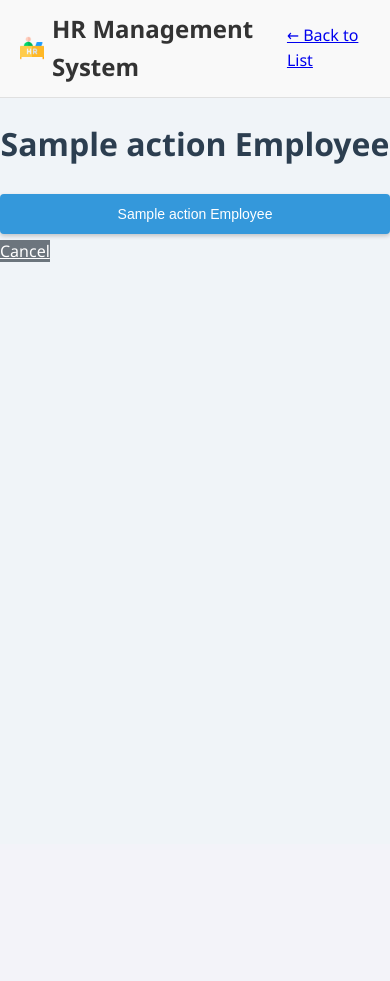
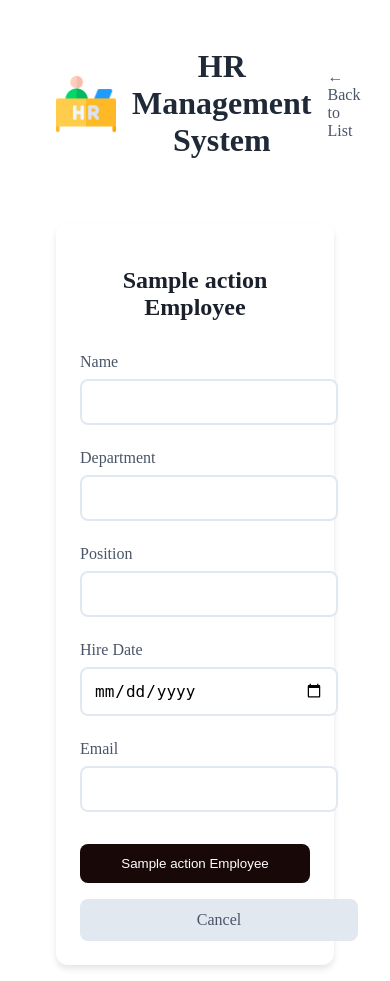
Before and after one commit to zubair-smd/HRManagement, a Django app: template employees/templates/employees/employee_form.html in a window 390 px wide. Before the commit the page ends 262 px from the top, so only its background shows below. Run offline with Django 3.2, Linux system fonts and the light colour scheme; the template is opened without the code that fills it: most values are stand-ins (such as "Sample title", 1, 10 or a date in 2020); form fields are guessed from the names that the template uses.

Commit message:
Update files

```diff
--- a/employees/static/css/styles.css
+++ b/employees/static/css/styles.css
@@ -1,345 +1,257 @@
-/* Base Styles */
-body {
-  font-family: 'Segoe UI', Tahoma, Geneva, Verdana, sans-serif;
-  background-color: #f0f4f8;
-  margin: 0;
-  padding: 0;
-  color: #333;
-  line-height: 1.6;
-}
-
-h1 {
-  text-align: center;
-  color: #2c3e50;
-  margin-top: 20px;
-  margin-bottom: 20px;
-}
-
-/* Header Styles */
+/* Header and Layout */
 #header {
+  background-color: #ffffff;
+  box-shadow: 0 2px 4px rgba(0,0,0,0.1);
+  padding: 1rem 2rem;
+  margin-bottom: 2rem;
   display: flex;
   justify-content: space-between;
   align-items: center;
-  padding: 10px 20px;
-  background-color: #f9f9f9;
-  border-bottom: 1px solid #e0e0e0;
 }
 
-#title-section {
+/* Logo and Title */
+.logo-container {
   display: flex;
   align-items: center;
+  gap: 1rem;
 }
 
-.icon {
-  width: 24px;
-  height: 24px;
-  margin-right: 8px;
+.hr-icon {
+  width: 120px;
+  height: 120px;
+  object-fit: contain;
 }
 
-#header h2 {
-  font-size: 1.5em;
-  color: #333;
-  margin: 0;
+/* Table Styling */
+.table-container {
+  background: white;
+  padding: 2rem;
+  border-radius: 8px;
+  box-shadow: 0 2px 8px rgba(0,0,0,0.1);
+  margin: 2rem auto;
+  width: 95%;
+  max-width: 1200px;
 }
 
-/* Button Styles */
+table {
+  width: 100%;
+  border-collapse: collapse;
+  margin-top: 1rem;
+}
+
+th {
+  background-color: #2c3e50;
+  color: white;
+  padding: 1rem;
+  text-align: left;
+  font-weight: 500;
+}
+
+td {
+  padding: 1rem;
+  border-bottom: 1px solid #e2e8f0;
+}
+
+tr:hover {
+  background-color: #f8fafc;
+}
+
+/* Action Buttons */
+.btn {
+  display: inline-flex;
+  align-items: center;
+  padding: 0.5rem 1rem;
+  border-radius: 4px;
+  font-weight: 500;
+  text-decoration: none;
+  transition: all 0.2s;
+}
+
+.btn-edit {
+  background-color: #2563eb;
+  color: white;
+}
+
+.btn-danger {
+  background-color: #dc2626;
+  color: white;
+}
+
 .add-employee-btn {
   background-color: #110101f7;
   color: white;
-  padding: 10px 15px;
+  padding: 0.75rem 1.5rem;
+  border-radius: 6px;
+  font-weight: 500;
   text-decoration: none;
-  border-radius: 5px;
-  font-weight: bold;
-  transition: background-color 0.3s ease;
+  transition: background-color 0.2s;
 }
 
 .add-employee-btn:hover {
   background-color: #2563eb;
 }
 
-/* Navbar */
-#navbar {
-  background-color: #1abc9c;
-  overflow: hidden;
-}
-
-#navbar a {
-  float: left;
-  display: block;
-  color: white;
+/* Page Title */
+h1 {
+  color: #1f2937;
+  font-size: 2rem;
   text-align: center;
-  padding: 14px 20px;
-  text-decoration: none;
-  transition: background-color 0.3s ease;
-}
-
-#navbar a:hover {
-  background-color: #16a085;
-}
-
-/* Form and Container Styles */
-#employeeForm, .table-container, .employee-details {
-  margin-top: 20px;
-  background-color: #ffffff;
-  padding: 30px;
-  border-radius: 8px;
-  box-shadow: 0 4px 12px rgba(0, 0, 0, 0.1);
-  width: 80%;
-  max-width: 800px;
-  margin-left: auto;
-  margin-right: auto;
-}
-
-/* Form Styles */
-.form-group {
-  margin-bottom: 20px;
-}
-
-label {
-  display: block;
-  width: 100%;
-  margin-bottom: 8px;
-  font-weight: 500;
-  color: #2c3e50;
-}
-
-input, select {
-  width: 100%;
-  padding: 12px;
-  border: 1px solid #bdc3c7;
-  border-radius: 4px;
-  font-size: 14px;
-  transition: border-color 0.3s ease, box-shadow 0.3s ease;
-}
-
-input:focus, select:focus {
-  border-color: #3498db;
-  outline: none;
-  box-shadow: 0 0 5px rgba(52, 152, 219, 0.3);
-}
-
-/* Button Styles */
-.button-group {
-  margin-top: 25px;
-  display: flex;
-  gap: 10px;
-  justify-content: flex-start;
-}
-
-button {
-  background-color: #3498db;
-  color: white;
-  padding: 12px 24px;
-  border: none;
-  border-radius: 4px;
-  cursor: pointer;
-  font-weight: 500;
-  font-size: 14px;
-  transition: all 0.3s ease;
-  box-shadow: 0 2px 4px rgba(0, 0, 0, 0.2);
-}
-
-button:hover {
-  background-color: #2980b9;
-  box-shadow: 0 4px 8px rgba(0, 0, 0, 0.2);
-  transform: translateY(-1px);
-}
-
-/* Table Styles */
-.table-container {
-  overflow-x: auto;
-}
-
-.table-container table {
-  width: 100%;
-  border-collapse: collapse;
-  margin-top: 10px;
-}
-
-th, td {
-  padding: 15px;
-  text-align: left;
-  border-bottom: 1px solid #ddd;
-}
-
-th {
-  background-color: #34495e;
-  color: white;
-  font-weight: 500;
-}
-
-tr:hover {
-  background-color: #f5f6fa;
-}
-
-.employee-name {
-  font-weight: bold;
-  color: #e74c3c;
-}
-
-/* Button Variants */
-.btn {
-  padding: 10px 20px;
-  margin: 5px;
-  background-color: #27ae60;
-  color: white;
-  text-decoration: none;
-  border-radius: 4px;
-  display: inline-block;
-  transition: all 0.3s ease;
-  font-size: 14px;
-  font-weight: 500;
-}
-
-.btn:hover {
-  background-color: #219150;
-  transform: translateY(-1px);
-}
-
-.btn-danger {
-  background-color: #e74c3c;
-  border: none;
-  color: white;
-  cursor: pointer;
-  border-radius: 4px;
-  padding: 10px 20px;
-  transition: all 0.3s ease;
-}
-
-.btn-danger:hover {
-  background-color: #c0392b;
-  transform: translateY(-1px);
-}
-
-.cancel-btn {
-  background-color: #95a5a6;
-  color: white;
-  text-decoration: none;
-  padding: 12px 24px;
-  border-radius: 4px;
-  transition: all 0.3s ease;
-}
-
-.cancel-btn:hover {
-  background-color: #7f8c8d;
-}
-
-/* Utility Classes */
-.inline-form {
-  display: inline;
-}
-
-.employee-details p {
-  margin: 12px 0;
-  padding: 8px 0;
-  border-bottom: 1px solid #eee;
+  margin: 2rem 0;
 }
 
 /* Responsive Design */
 @media (max-width: 768px) {
-  #employeeForm, .table-container, .employee-details {
-    width: 95%;
-    padding: 15px;
-  }
-
-  .button-group {
-    flex-direction: column;
-  }
-
-  .btn, .btn-danger, button {
-    width: 100%;
-    margin: 5px 0;
-  }
-
-  table {
-    font-size: 14px;
+  .table-container {
+      padding: 1rem;
+      width: 100%;
   }
 
   th, td {
-    padding: 10px;
+      padding: 0.75rem;
+  }
+
+  .actions {
+      flex-direction: column;
+      gap: 0.5rem;
+  }
+
+  .btn {
+      width: 100%;
+      justify-content: center;
   }
 }
 
-/* static/css/styles.css */
-/* Add these styles to your existing CSS */
+.container {
+    max-width: 800px;
+    margin: 2rem auto;
+    padding: 0 1.5rem;
+}
 
-.confirmation-box {
-    background-color: white;
+.header-section {
+    display: flex;
+    justify-content: space-between;
+    align-items: center;
+    margin-bottom: 2rem;
+}
+
+.logo-title {
+    display: flex;
+    align-items: center;
+    gap: 1rem;
+}
+
+.logo {
+    width: 60px;
+    height: 60px;
+    object-fit: contain;
+}
+
+.back-button {
+    color: #4a5568;
+    text-decoration: none;
+    font-weight: 500;
+    padding: 0.5rem 1rem;
+    border-radius: 6px;
+    transition: background-color 0.2s;
+}
+
+.back-button:hover {
+    background-color: #f3f4f6;
+}
+
+.form-card {
+    background: white;
+    border-radius: 12px;
+    box-shadow: 0 4px 6px rgba(0, 0, 0, 0.1);
     padding: 2rem;
-    border-radius: 8px;
-    box-shadow: 0 2px 4px rgba(0,0,0,0.1);
-    margin: 2rem auto;
-    max-width: 500px;
+}
+
+.form-card h2 {
+    color: #1a202c;
+    font-size: 1.5rem;
+    margin-bottom: 2rem;
     text-align: center;
 }
 
-.button-group {
-    display: flex;
-    justify-content: center;
-    gap: 1rem;
-    margin-top: 2rem;
+.form-grid {
+    display: grid;
+    gap: 1.5rem;
+    margin-bottom: 2rem;
 }
 
-.btn {
-    padding: 8px 16px;
-    border-radius: 4px;
-    text-decoration: none;
-    cursor: pointer;
-    border: none;
-    font-size: 1rem;
+.form-field label {
+    display: block;
+    font-weight: 500;
+    color: #4a5568;
+    margin-bottom: 0.5rem;
 }
 
-.btn-danger {
-    background-color: #dc3545;
+.form-field input {
+    width: 100%;
+    padding: 0.75rem;
+    border: 2px solid #e2e8f0;
+    border-radius: 8px;
+    font-size: 1rem;
+    transition: all 0.2s;
+}
+
+.form-field input:focus {
+    border-color: #4299e1;
+    box-shadow: 0 0 0 3px rgba(66, 153, 225, 0.15);
+    outline: none;
+}
+
+.form-actions {
+    display: flex;
+    justify-content: flex-end;
+    gap: 1rem;
+}
+
+.button {
+    padding: 0.75rem 1.5rem;
+    border-radius: 8px;
+    font-weight: 500;
+    text-decoration: none;
+    transition: all 0.2s;
+    border: none;
+    cursor: pointer;
+}
+
+.button-primary {
+    background-color: #110101f7;
     color: white;
 }
 
-.btn-secondary {
-    background-color: #6c757d;
-    color: white;
+.button-primary:hover {
+    background-color: #2563eb;
+    transform: translateY(-1px);
 }
 
-.btn-edit {
-    background-color: #28a745;
-    color: white;
+.button-secondary {
+    background-color: #e2e8f0;
+    color: #4a5568;
 }
 
-.actions {
-    white-space: nowrap;
-    display: flex;
-    gap: 0.5rem;
+.button-secondary:hover {
+    background-color: #cbd5e0;
+    transform: translateY(-1px);
 }
 
-.text-center {
-    text-align: center;
+@media (max-width: 640px) {
+    .container {
+        margin: 1rem auto;
+    }
+
+    .form-card {
+        padding: 1.5rem;
+    }
+
+    .form-actions {
+        flex-direction: column;
+    }
+
+    .button {
+        width: 100%;
+        text-align: center;
+    }
 }
-
-/* Table styles */
-.table-container {
-    background: white;
-    padding: 1.5rem;
-    border-radius: 8px;
-    box-shadow: 0 2px 4px rgba(0,0,0,0.1);
-    margin-top: 2rem;
-}
-
-table {
-    width: 100%;
-    border-collapse: collapse;
-}
-
-th {
-    background-color: #2c3e50;
-    color: white;
-    padding: 12px;
-    text-align: left;
-}
-
-td {
-    padding: 12px;
-    border-bottom: 1px solid #dee2e6;
-}
-
-tr:hover {
-    background-color: #f8f9fa;
-}
--- a/employees/templates/employees/employee_form.html
+++ b/employees/templates/employees/employee_form.html
@@ -1,44 +1,54 @@
-<!-- employees/templates/employees/employee_form.html -->
 {% extends "base.html" %}
 {% load static %}
 
 {% block content %}
-<header id="header">
-    <div id="title-section">
-        <img src="{% static 'images/HR.png' %}" alt="HR Icon" class="icon">
-        <h2>HR Management System</h2>
+<div class="container">
+    <div class="header-section">
+        <div class="logo-title">
+            <img src="{% static 'images/HR.png' %}" alt="HR" class="logo">
+            <h1>HR Management System</h1>
+        </div>
+        <a href="{% url 'employees:employee_list' %}" class="back-button">← Back to List</a>
     </div>
-    <a href="{% url 'employees:employee_list' %}" class="back-btn">← Back to List</a>
-</header>
 
-<div class="form-container">
-    <h1>{{ action }} Employee</h1>
+    <div class="form-card">
+        <h2>{{ action }} Employee</h2>
 
-    {% if action == 'Add' %}
-    <form method="post" action="{% url 'employees:employee_create' %}">
-    {% else %}
-    <form method="post" action="{% url 'employees:employee_update' employee.pk %}">
-    {% endif %}
-        {% csrf_token %}
+        <form method="post" action="{% if action == 'Add' %}{% url 'employees:employee_create' %}{% else %}{% url 'employees:employee_update' employee.pk %}{% endif %}">
+            {% csrf_token %}
 
-        {% for field in form %}
-        <div class="form-group">
-            <label for="{{ field.id_for_label }}">{{ field.label }}:</label>
-            {{ field }}
-            {% if field.errors %}
-                <div class="error-message">
-                    {% for error in field.errors %}
-                        <div>{{ error }}</div>
-                    {% endfor %}
+            <div class="form-grid">
+                <div class="form-field">
+                    <label for="id_name">Name</label>
+                    {{ form.name }}
                 </div>
-            {% endif %}
-        </div>
-        {% endfor %}
 
-        <div class="form-buttons">
-            <button type="submit" class="btn-primary">{{ action }} Employee</button>
-            <a href="{% url 'employees:employee_list' %}" class="btn-secondary">Cancel</a>
-        </div>
-    </form>
+                <div class="form-field">
+                    <label for="id_department">Department</label>
+                    {{ form.department }}
+                </div>
+
+                <div class="form-field">
+                    <label for="id_position">Position</label>
+                    {{ form.position }}
+                </div>
+
+                <div class="form-field">
+                    <label for="id_hire_date">Hire Date</label>
+                    {{ form.hire_date }}
+                </div>
+
+                <div class="form-field">
+                    <label for="id_email">Email</label>
+                    {{ form.email }}
+                </div>
+            </div>
+
+            <div class="form-actions">
+                <button type="submit" class="button button-primary">{{ action }} Employee</button>
+                <a href="{% url 'employees:employee_list' %}" class="button button-secondary">Cancel</a>
+            </div>
+        </form>
+    </div>
 </div>
 {% endblock %}
--- a/employees/urls.py
+++ b/employees/urls.py
@@ -1,10 +1,12 @@
-# employees/urls.py
 from django.urls import path
+from django.contrib.auth import views as auth_views
 from . import views
 
 app_name = 'employees'
 
 urlpatterns = [
+    path('login/', auth_views.LoginView.as_view(template_name='employees/login.html'), name='login'),
+    path('logout/', auth_views.LogoutView.as_view(next_page='employees:login'), name='logout'),
     path('employees/', views.employee_list, name='employee_list'),
     path('employees/create/', views.employee_create_form, name='employee_create_form'),
     path('employees/create/submit/', views.employee_create, name='employee_create'),
```
Also changed, not shown: HRManagement/settings.py (+23 -30 lines), data.json (added, +1 -0 lines), employees/templates/employees/employee_list.html (+5 -12 lines), employees/templates/employees/login.html (added, +24 -0 lines), db.sqlite3, 1 other file.
